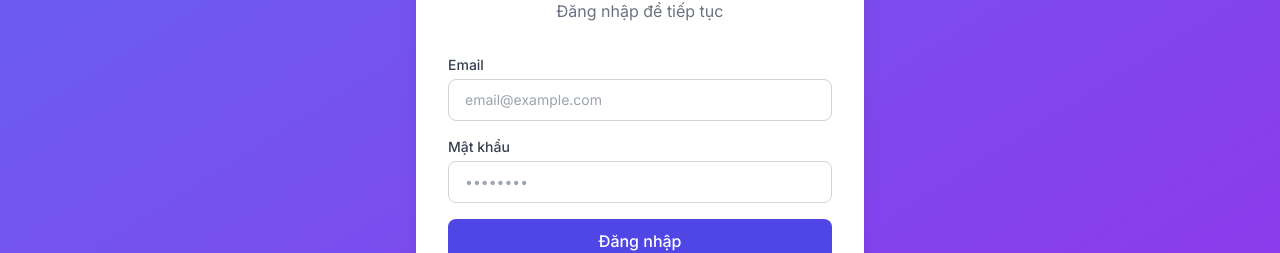
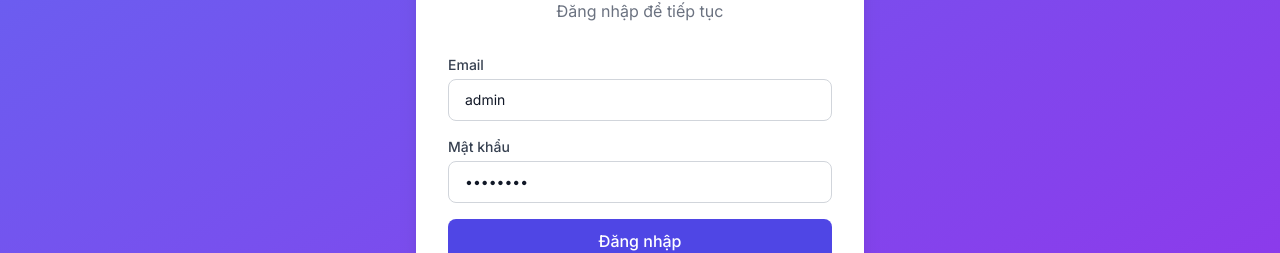
Before and after one commit to tuanpmt/odoo-headless, a Next.js app: page /login in a window 1280 px wide. Shown: the part 291-544 px from the top of the page. Built offline with nearby package versions, Linux system fonts and the light colour scheme.

Commit message:
feat: prefill demo credentials on login page

```diff
--- a/src/app/login/page.tsx
+++ b/src/app/login/page.tsx
@@ -47,6 +47,7 @@ function LoginForm() {
               required
               className="w-full border border-gray-300 rounded-lg px-4 py-2.5 text-sm focus:ring-2 focus:ring-indigo-500 focus:border-indigo-500"
               placeholder="email@example.com"
+              defaultValue="admin"
             />
           </div>
           <div>
@@ -57,6 +58,7 @@ function LoginForm() {
               required
               className="w-full border border-gray-300 rounded-lg px-4 py-2.5 text-sm focus:ring-2 focus:ring-indigo-500 focus:border-indigo-500"
               placeholder="••••••••"
+              defaultValue="admin123"
             />
           </div>
           <button
```
